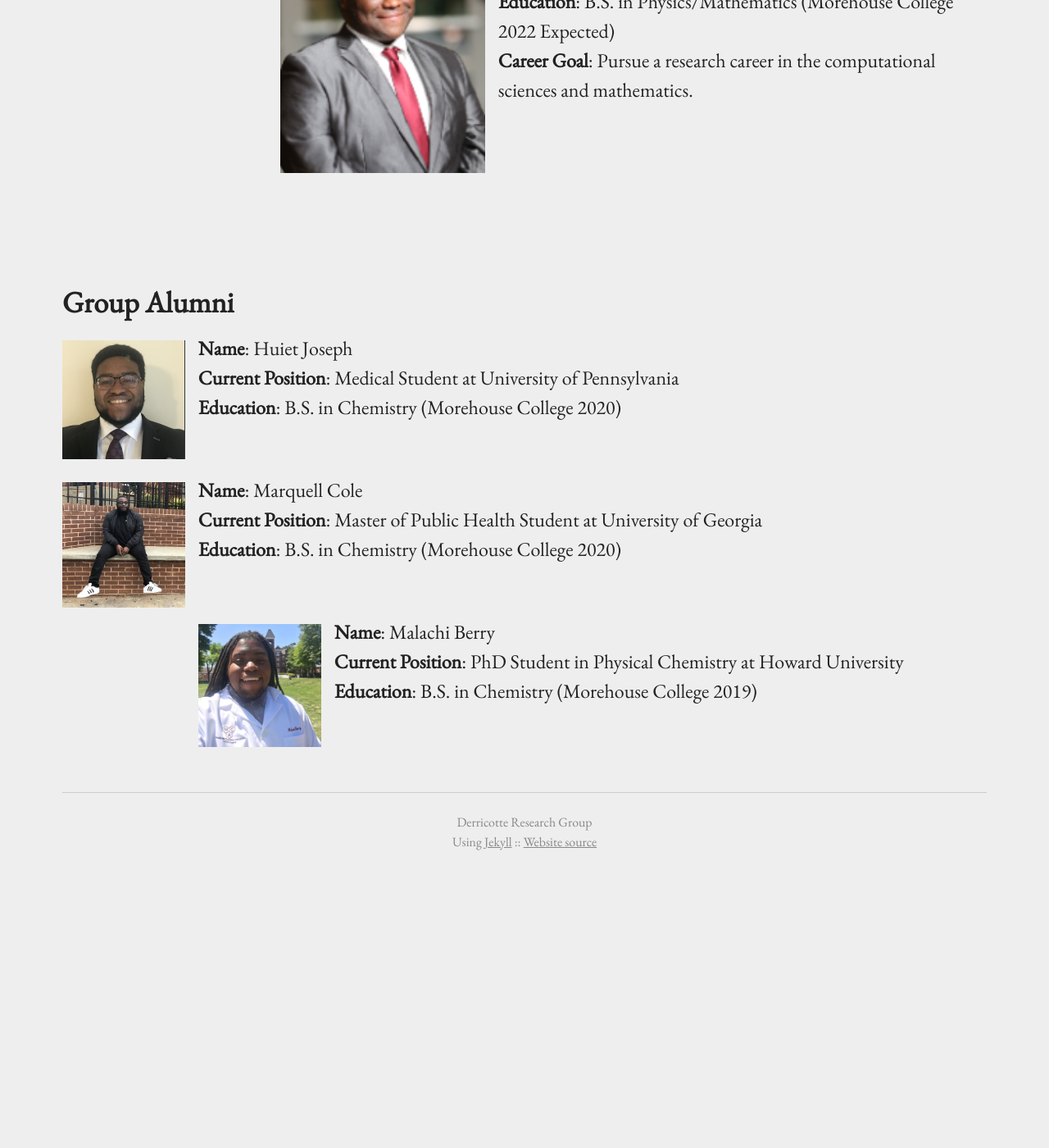
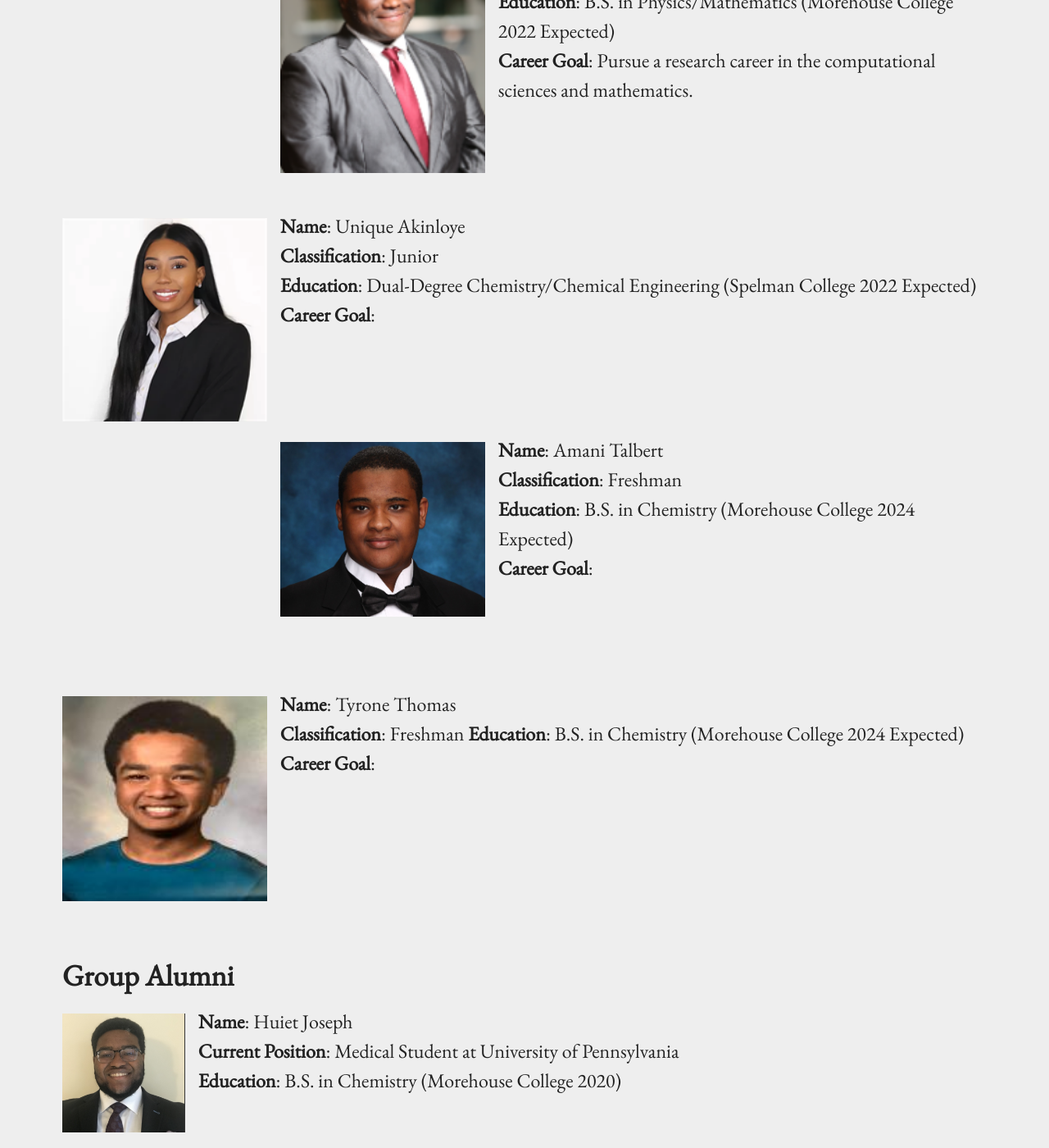
Before and after one commit to WDerricotte/wderricotte.github.io, a Jekyll site: the page built from people.md, in a window 1280 px wide and 1400 px high, scrolled down 868 px. Shown: the whole window at 82% size. Built offline with Jekyll 4.4.1, drawn with Linux system fonts in a browser that asks for light colours; before the commit the page ends 1930 px from its top, so only the background shows below that.

Commit message:
Updating with new group members

```diff
--- a/people.md
+++ b/people.md
@@ -27,6 +27,30 @@ permalink: /people/
 
 &nbsp;
 
+{% include image.html url="../images/unique_akinloye.png" caption="" width="250px" align="left" %}**Name**: Unique Akinloye
+**Classification**: Junior
+**Education**: Dual-Degree Chemistry/Chemical Engineering (Spelman College 2022 Expected)
+**Career Goal**:
+&nbsp;
+
+&nbsp;
+
+{% include image.html url="../images/amani_talbert.jpg" caption="" width="250px" align="left" %}**Name**: Amani Talbert
+**Classification**: Freshman
+**Education**: B.S. in Chemistry (Morehouse College 2024 Expected)
+**Career Goal**:
+&nbsp;
+
+&nbsp;
+
+{% include image.html url="../images/tyrone_thomas.jpg" caption="" width="250px" align="left" %}**Name**: Tyrone Thomas
+**Classification**: Freshman
+**Education**: B.S. in Chemistry (Morehouse College 2024 Expected)
+**Career Goal**:
+&nbsp;
+
+&nbsp;
+
 &nbsp;
 
 ## Group Alumni
```
Also changed, not shown: images/amani_talbert.jpg (added), images/tyrone_thomas.jpg (added), images/unique_akinloye.png (added).
